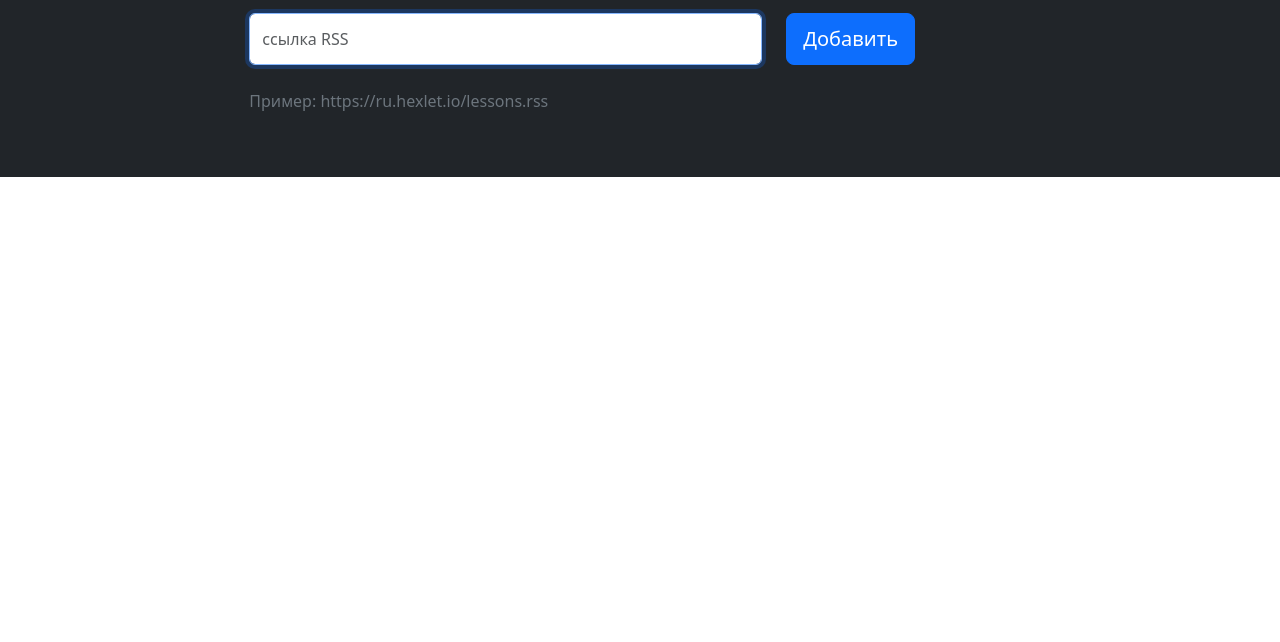
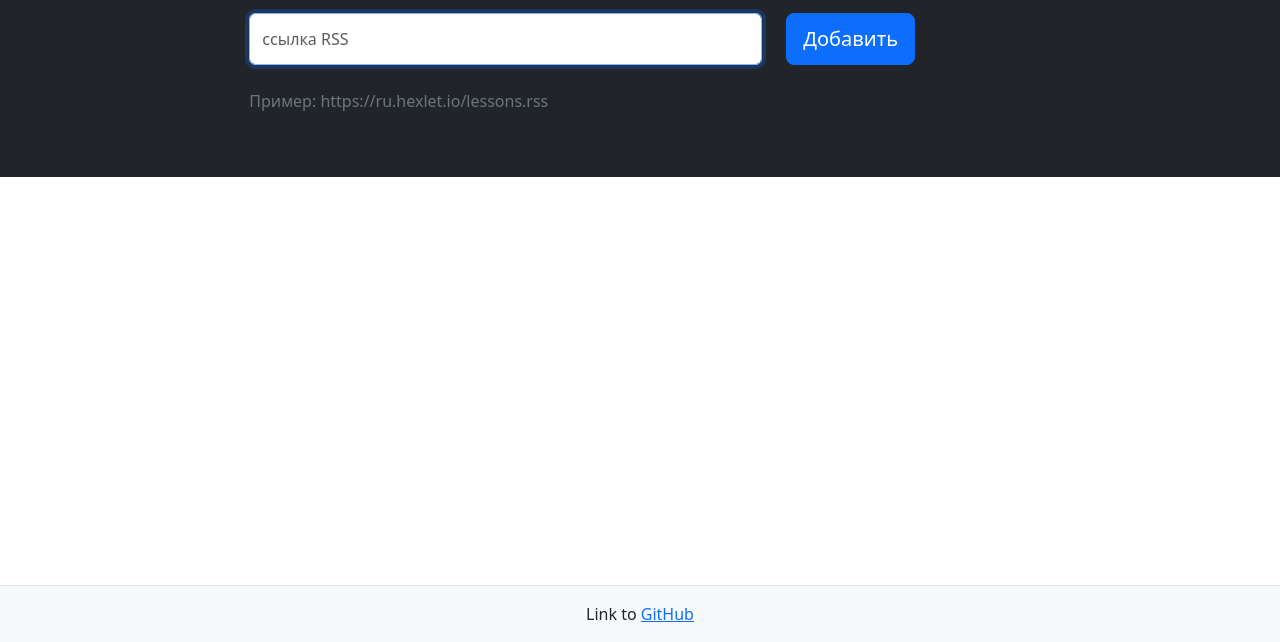
Before and after one commit to xyzelena/frontend-project-11, a website built with webpack: page public/index.html in a window 1280 px wide. Shown: the part 158-800 px from the top of the page. Built offline with nearby package versions, Linux system fonts and the light colour scheme; what on-change would draw is missing.

Commit message:
add footer

```diff
--- a/public/index.html
+++ b/public/index.html
@@ -7,7 +7,8 @@
     <title>RSS-reader</title>
 </head>
 
-<body>
+
+<body class="d-flex flex-column min-vh-100">
 
     <!-- Modal for posts-->
     <div class="modal fade" id="modal" tabindex="-1" role="dialog" aria-labelledby="modal" aria-hidden="true">
@@ -30,6 +31,7 @@
     </div>
 
     <main class="flex-grow-1">
+
         <section class="container-fluid p-5 bg-dark text-white">
             <div class="row">
                 <div class="col-md-10 col-lg-8 mx-auto text-white">
@@ -39,9 +41,9 @@
                     <form action="" class="rss-form text-body">
                         <div class="row">
                             <div class="col-sm-8">
-                                <!-- form-floating -->
                                 <input id="url-input" autofocus required name="url" aria-label="url"
                                     class="form-control h-100" placeholder="ссылка RSS" autocomplete="off">
+
                                 <label for="url-input" class="visually-hidden">Ссылка RSS</label>
 
                                 <p class='feedback'></p>
@@ -66,6 +68,16 @@
         </section>
 
     </main>
+
+    <footer class="footer border-top py-3 mt-5 bg-light">
+        <div class="container-xl">
+            <div class="text-center">
+                Link to
+                <a href="https://github.com/xyzelena/frontend-project-11" role="button" target="_blank"
+                    rel="noopener noreferrer">GitHub</a>
+            </div>
+        </div>
+    </footer>
 </body>
 
 </html>
```
